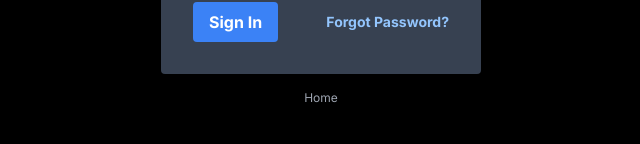
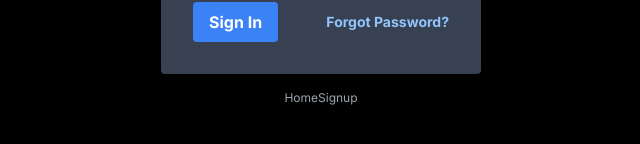
Before and after one commit to AbhayKrSing/appwrite-nextJS, a Next.js app: page /login in a window 1280 px wide. Shown: the part 342-486 px from the top of the page, without its empty margins (319-959 px from the left). Built offline with nearby package versions, Linux system fonts and the light colour scheme.

Commit message:
added signup link on login page

```diff
--- a/src/app/login/page.tsx
+++ b/src/app/login/page.tsx
@@ -92,6 +92,7 @@ const Loginpage = () => {
       </form>
       <p className="text-center text-gray-400 text-xs">
         <Link href={"/"}>Home</Link>
+        <Link href={"/signup"}>Signup</Link>
       </p>
       <Toaster />
     </div>
```
